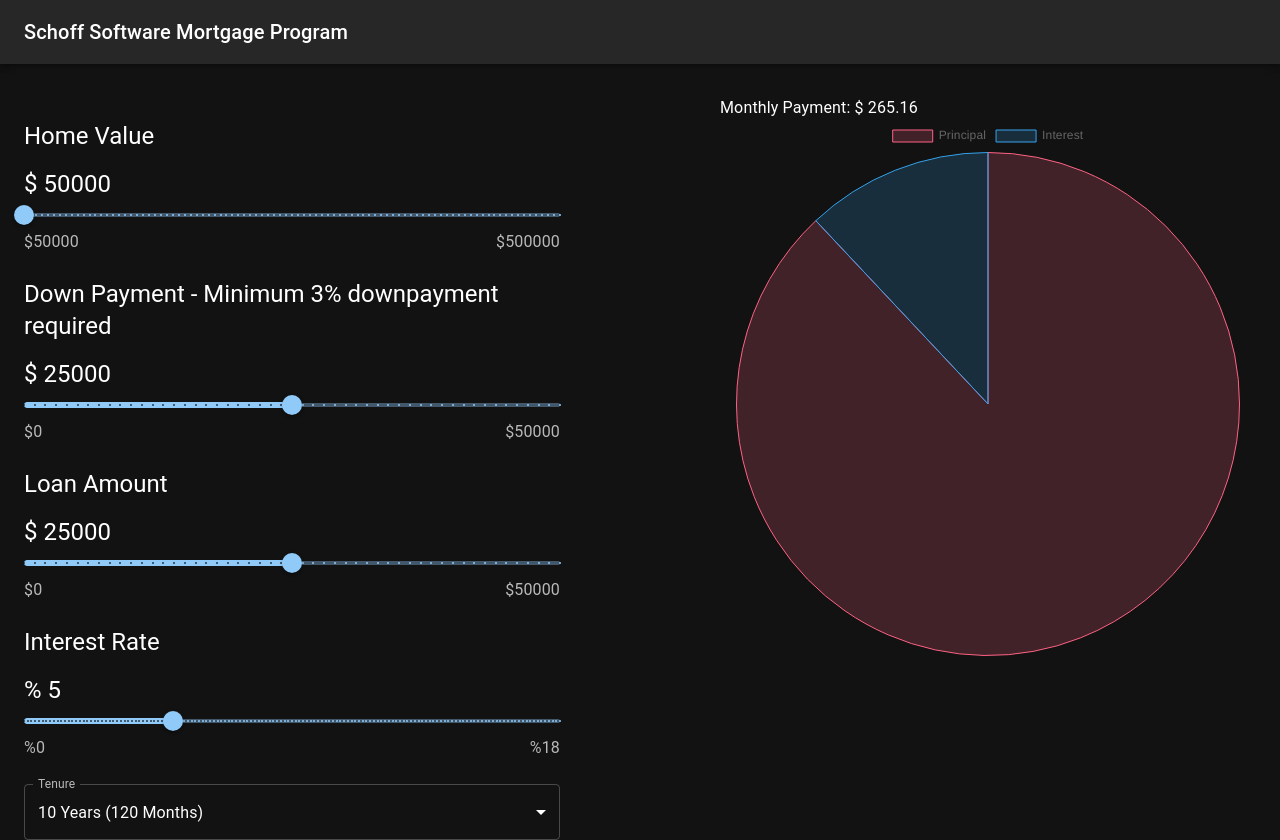
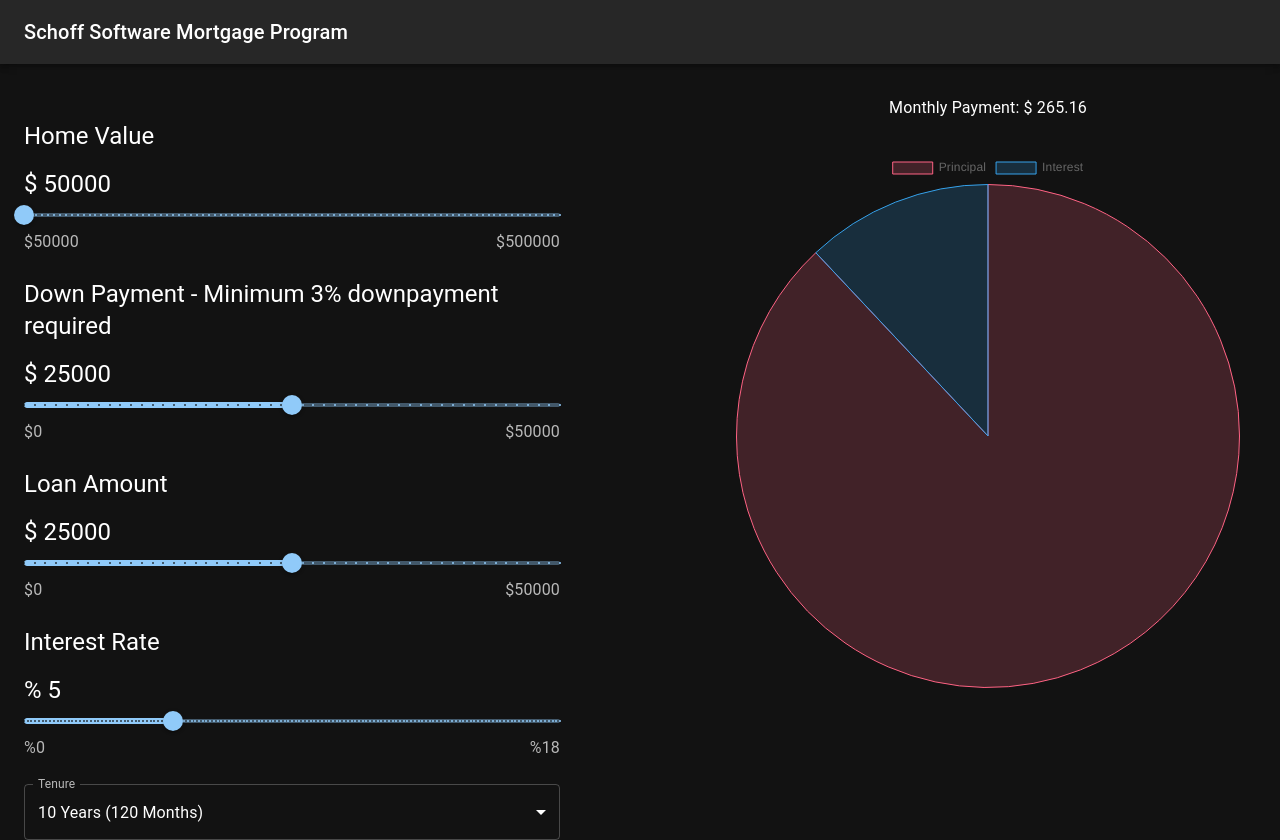
Before and after one commit to jschoff155/reactmortgageapp, a React (Create React App) app: page / in a window 1280 px wide. Built offline with nearby package versions, Linux system fonts and the light colour scheme.

Commit message:
Finished Mortgage Calculator

```diff
--- a/public/index.html
+++ b/public/index.html
@@ -24,7 +24,7 @@
       work correctly both with client-side routing and a non-root public URL.
       Learn how to configure a non-root public URL by running `npm run build`.
     -->
-    <title>React App</title>
+    <title>Schoff Software Mortgage Program</title>
   </head>
   <body>
     <noscript>You need to enable JavaScript to run this app.</noscript>
--- a/src/App.js
+++ b/src/App.js
@@ -28,7 +28,7 @@ function App() {
             <SliderSelect mpdata={mpdata} setmpdata={setmpdata} />
             <TenureSelection mpdata={mpdata} setmpdata={setmpdata}/>
           </Grid>
-          <Grid item xs= {12} md={6}>
+          <Grid item xs= {12} md={6} alignItems={'center'}>
             <Result mpdata={mpdata}/>
           </Grid>
         </Grid>
--- a/src/Components/Result.js
+++ b/src/Components/Result.js
@@ -1,6 +1,7 @@
 import React from 'react'
 import { Chart as ChartJS, ArcElement, Tooltip, Legend } from 'chart.js';
 import { Pie } from 'react-chartjs-2';
+import { Stack, Typography } from '@mui/material';
 
 ChartJS.register(ArcElement, Tooltip, Legend);
 const Result = ({mpdata}) => {
@@ -42,8 +43,11 @@ const Result = ({mpdata}) => {
 
   return (
     <div>
-      Monthly Payment: $ {monthlyPayment.toFixed(2)}
-      <Pie data={pieChartData}/>
+
+      <Stack justifyContent={'center'} gap={4}>
+      <Typography textAlign={'center'} >Monthly Payment: $ {monthlyPayment.toFixed(2)} </Typography>
+        <Pie data={pieChartData}/>
+      </Stack>
     </div>
 
 
```
